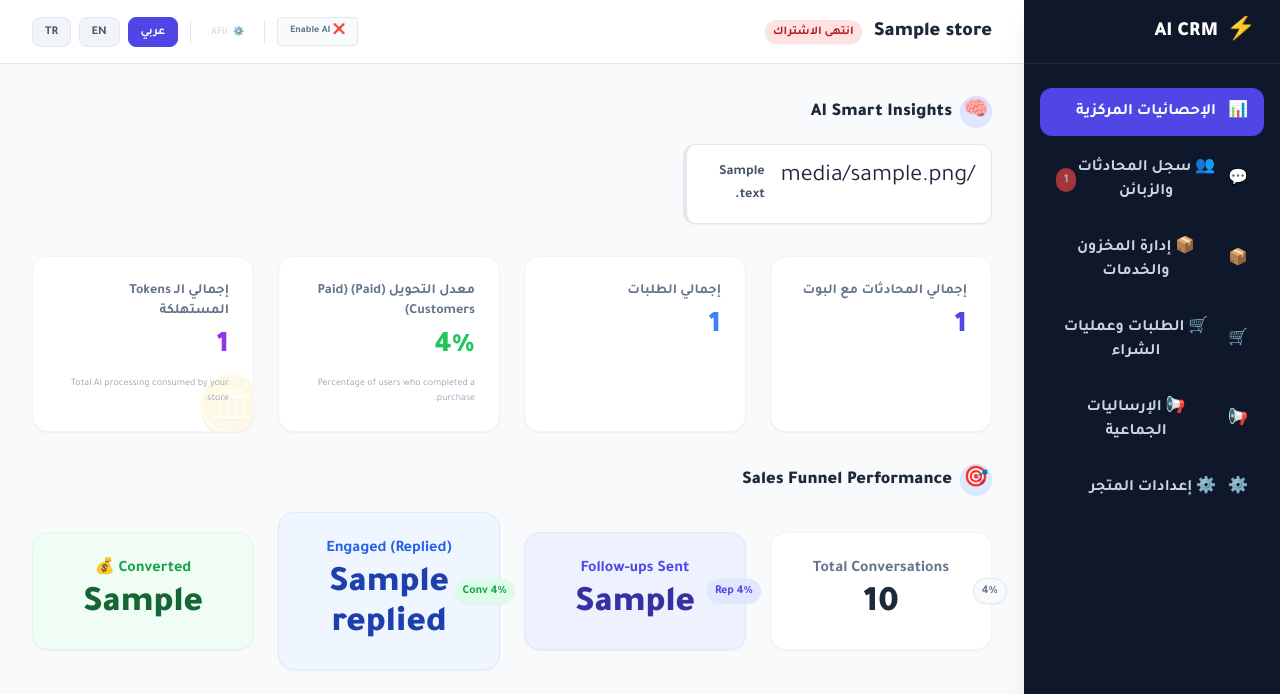
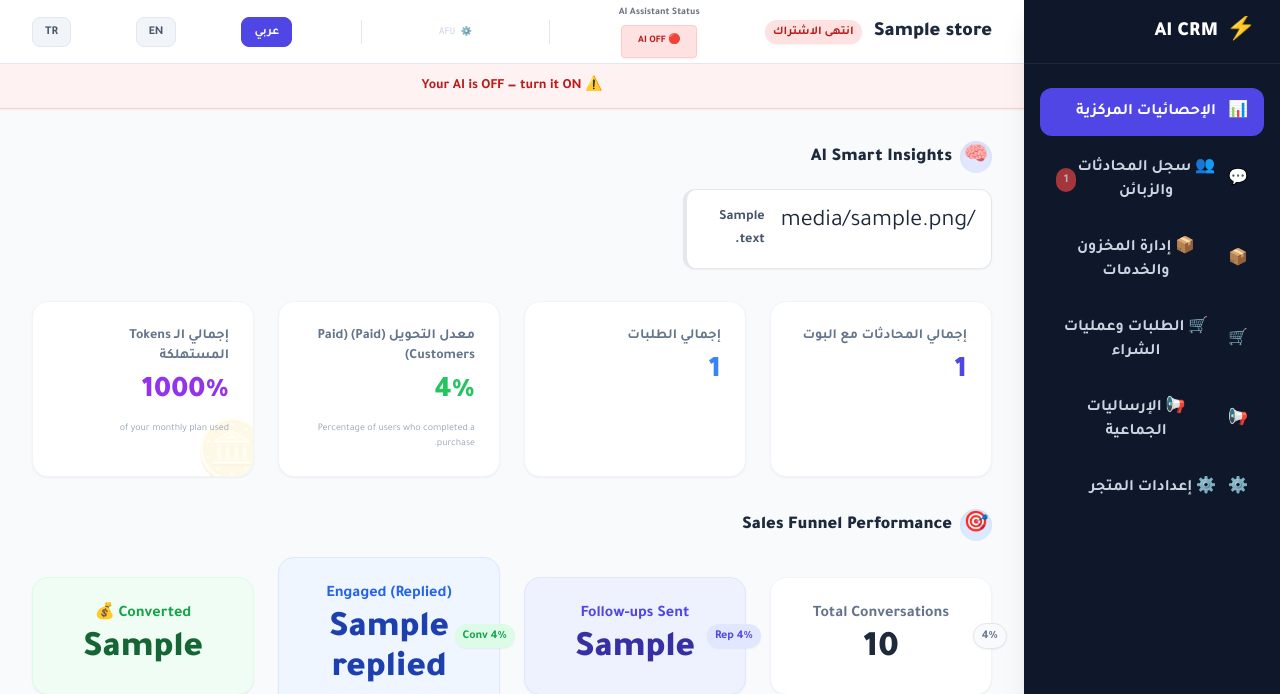
Before and after one commit to yamand936-bit/ai-sales-saas, a Flask app: template src/templates/merchant.html in a window 1280 px wide. Shown: the top 694 px of the page. Run offline with Flask 3, Linux system fonts and the light colour scheme; the template is opened without the code that fills it: most values are stand-ins (such as "Sample title", 1, 10 or a date in 2020); grey boxes marked "Sample" are stand-in pictures; parts of the project's set-up code (start-up, migrations or seed data) failed here and were passed over; some libraries are stand-ins or nearby versions.

Commit message:
Phase 4.8 Step 2: UX fixes + cleanup + production readiness

```diff
--- a/src/ai_engine/decision.py
+++ b/src/ai_engine/decision.py
@@ -191,7 +191,7 @@ class DecisionEngine:
 
             # Business Logic Execution Layer (The true decoupling)
             final_reply_text = self._execute_action(db, safe_output, store, user, conversation)
-            print("AI RESPONSE:", final_reply_text)
+            logger.info(f"AI RESPONSE: {final_reply_text}")
 
             # Document AI Msg
             ai_msg = Message(conversation_id=conversation.id, role="assistant", content=final_reply_text)
--- a/src/chat/tasks.py
+++ b/src/chat/tasks.py
@@ -58,7 +58,7 @@ def check_store_limits(platform: str, token: str):
 
 @celery.task(name="process_telegram_task", bind=True, max_retries=3)
 def process_telegram_webhook(self, token: str, update: dict):
-    print("TASK START")
+    logger.info("TASK START")
     try:
         _log_event("telegram", token, "Message Received")
         allowed, reason = check_store_limits("telegram", token)
@@ -106,7 +106,7 @@ def process_telegram_webhook(self, token: str, update: dict):
             except Exception:
                 pass
     finally:
-        print("TASK END")
+        logger.info("TASK END")
 
 @celery.task(name="process_whatsapp_task", bind=True, max_retries=3)
 def process_whatsapp_webhook(self, token: str, update: dict):
--- a/src/merchant/router.py
+++ b/src/merchant/router.py
@@ -287,17 +287,10 @@ def logout():
 @merchant_bp.route("/login", methods=["GET", "POST"])
 def login():
     if request.method == "POST":
-        store_id = request.form.get("store_id", "").strip()
-        email = request.form.get("email") # Fallback
+        email = request.form.get("email", "").strip()
         password = request.form.get("password")
 
-        store = None
-        if store_id.isdigit():
-            store = MerchantService.get_store(int(store_id))
-        elif store_id:
-            store = MerchantService.get_store_by_email(store_id)
-        elif email:
-             store = MerchantService.get_store_by_email(email)
+        store = MerchantService.get_store_by_email(email)
 
         if store and check_password_hash(store.password_hash, password):
             session.permanent = True
--- a/src/static/js/merchant.js
+++ b/src/static/js/merchant.js
@@ -12,12 +12,15 @@
                     .then(data => {
                         if (data.status === 'success') {
                             const btn = document.getElementById("systemAiToggleBtn");
+                            const feedback = document.getElementById("aiFeedbackMsg");
                             if (data.ai_enabled) {
-                                btn.className = "text-[10px] font-bold px-3 py-1.5 rounded border bg-indigo-50 text-indigo-700 border-indigo-200 hover:bg-indigo-100 transition whitespace-nowrap";
-                                btn.innerText = "🤖 Disable AI";
+                                btn.className = "text-[10px] font-bold px-4 py-2 rounded shadow-sm border bg-green-100 text-green-700 border-green-200 hover:bg-green-200 transition whitespace-nowrap";
+                                btn.innerText = "🟢 AI ON";
+                                if (feedback) { feedback.innerText = "AI is now enabled"; feedback.classList.remove("hidden"); setTimeout(() => feedback.classList.add("hidden"), 3000); }
                             } else {
-                                btn.className = "text-[10px] font-bold px-3 py-1.5 rounded border bg-slate-50 text-slate-500 border-slate-200 hover:bg-slate-100 transition whitespace-nowrap";
-                                btn.innerText = "❌ Enable AI";
+                                btn.className = "text-[10px] font-bold px-4 py-2 rounded shadow-sm border bg-red-100 text-red-700 border-red-200 hover:bg-red-200 transition whitespace-nowrap";
+                                btn.innerText = "🔴 AI OFF";
+                                if (feedback) { feedback.innerText = "AI is now disabled"; feedback.classList.remove("hidden"); setTimeout(() => feedback.classList.add("hidden"), 3000); }
                             }
                             console.log("TOGGLE AI:", data.ai_enabled);
                         }
--- a/src/templates/login.html
+++ b/src/templates/login.html
@@ -30,8 +30,8 @@
         <form action="/login" method="POST">
             <input type="hidden" name="csrf_token" value="{{ csrf_token() }}">
             <div class="mb-5">
-                <label class="block text-sm font-bold text-gray-700 mb-2">رقم المتجر (Store ID)</label>
-                <input type="text" name="store_id" class="w-full border border-gray-300 p-3 rounded-xl outline-none focus:ring-2 focus:ring-indigo-500 text-left dir-ltr" required placeholder="مثال: 1">
+                <label class="block text-sm font-bold text-gray-700 mb-2">البريد الإلكتروني</label>
+                <input type="email" name="email" class="w-full border border-gray-300 p-3 rounded-xl outline-none focus:ring-2 focus:ring-indigo-500 text-left dir-ltr" required placeholder="admin@example.com">
             </div>
 
             <div class="mb-8">
--- a/src/templates/merchant.html
+++ b/src/templates/merchant.html
@@ -88,10 +88,13 @@
                 {% endif %}
             </div>
 
-            <div class="flex items-center gap-2">
-                <button id="systemAiToggleBtn" data-action="toggleAI" data-store-id="{{ store.id }}" class="text-[10px] font-bold px-3 py-1.5 rounded border {% if store.ai_enabled %}bg-indigo-50 text-indigo-700 border-indigo-200 hover:bg-indigo-100{% else %}bg-slate-50 text-slate-500 border-slate-200 hover:bg-slate-100{% endif %} transition whitespace-nowrap">
-                    {% if store.ai_enabled %}🤖 Disable AI{% else %}❌ Enable AI{% endif %}
+            <div class="flex flex-col items-center">
+                <span class="text-[10px] text-gray-500 font-bold mb-1">AI Assistant Status</span>
+                <button id="systemAiToggleBtn" data-action="toggleAI" data-store-id="{{ store.id }}" class="text-[10px] font-bold px-4 py-2 rounded shadow-sm border {% if store.ai_enabled %}bg-green-100 text-green-700 border-green-200 hover:bg-green-200{% else %}bg-red-100 text-red-700 border-red-200 hover:bg-red-200{% endif %} transition whitespace-nowrap">
+                    {% if store.ai_enabled %}🟢 AI ON{% else %}🔴 AI OFF{% endif %}
                 </button>
+                <span id="aiFeedbackMsg" class="text-[9px] text-green-600 mt-1 hidden text-center">Status Updated</span>
+            </div>
                 <script>
 
                 function triggerDevFollowUp() {
@@ -122,6 +125,24 @@
                 <a href="/set_lang/tr" class="text-xs font-bold px-3 py-1.5 rounded-lg border {% if lang == 'tr' %}bg-primary text-white border-primary{% else %}bg-slate-100 text-slate-600 border-slate-200 hover:bg-slate-200{% endif %} transition">TR</a>
             </div>
         </header>
+
+        {% set limit = store.monthly_token_limit if store.monthly_token_limit else 100000 %}
+        {% set usage_perc = (total_tokens / limit) * 100 %}
+        {% set human_req_count = human_requests | length %}
+
+        {% if not store.ai_enabled %}
+        <div class="bg-red-50 text-red-700 border-b border-red-200 p-3 text-center text-sm font-bold flex items-center justify-center gap-2 shadow-sm shrink-0">
+            <span>⚠️ Your AI is OFF — turn it ON</span>
+        </div>
+        {% elif usage_perc > 80 %}
+        <div class="bg-orange-50 text-orange-700 border-b border-orange-200 p-3 text-center text-sm font-bold flex items-center justify-center gap-2 shadow-sm shrink-0">
+            <span>⚠️ You reached {{ usage_perc | round }}% of your plan</span>
+        </div>
+        {% elif human_req_count > 0 %}
+        <div class="bg-yellow-50 text-yellow-700 border-b border-yellow-200 p-3 text-center text-sm font-bold flex items-center justify-center gap-2 shadow-sm shrink-0">
+            <span>🔔 You have pending customers</span>
+        </div>
+        {% endif %}
 
         {% if token_warning %}
         <div class="bg-gradient-to-r from-red-600 to-red-500 text-white p-3 text-center text-sm font-bold shadow-lg z-50 shrink-0 border-b border-red-700">
@@ -170,8 +191,10 @@
                     </div>
                     <div class="bg-white p-6 rounded-2xl shadow-sm border border-slate-100 flex flex-col gap-2 relative overflow-hidden group">
                         <span class="text-slate-500 text-sm font-bold z-10">{{ _('total_tokens_used') }}</span>
-                        <div class="text-3xl font-black text-purple-600 z-10">{{ total_tokens }}</div>
-                        <div class="text-[10px] text-slate-400 mt-1 z-10">Total AI processing consumed by your store.</div>
+                        {% set limit = store.monthly_token_limit if store.monthly_token_limit else 100000 %}
+                        {% set usage_perc = ((total_tokens / limit) * 100) | round %}
+                        <div class="text-3xl font-black text-purple-600 z-10">{{ usage_perc }}%</div>
+                        <div class="text-[10px] text-slate-400 mt-1 z-10">of your monthly plan used</div>
                         <div class="absolute -right-4 -bottom-4 opacity-10 text-6xl group-hover:scale-110 transition-transform">🪙</div>
                     </div>
                 </div>
```
Also changed, not shown: src/chat/service.py (+4 -4 lines), 1 other file.
